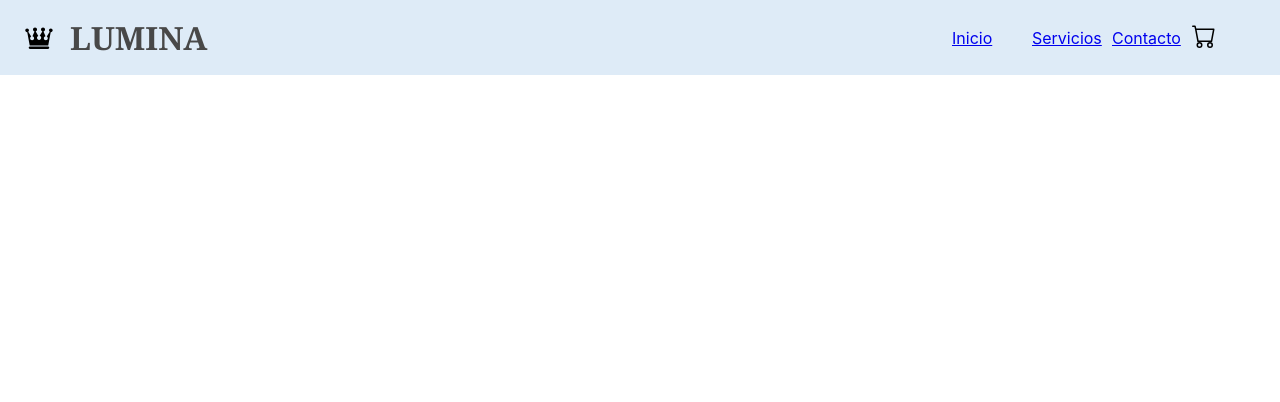
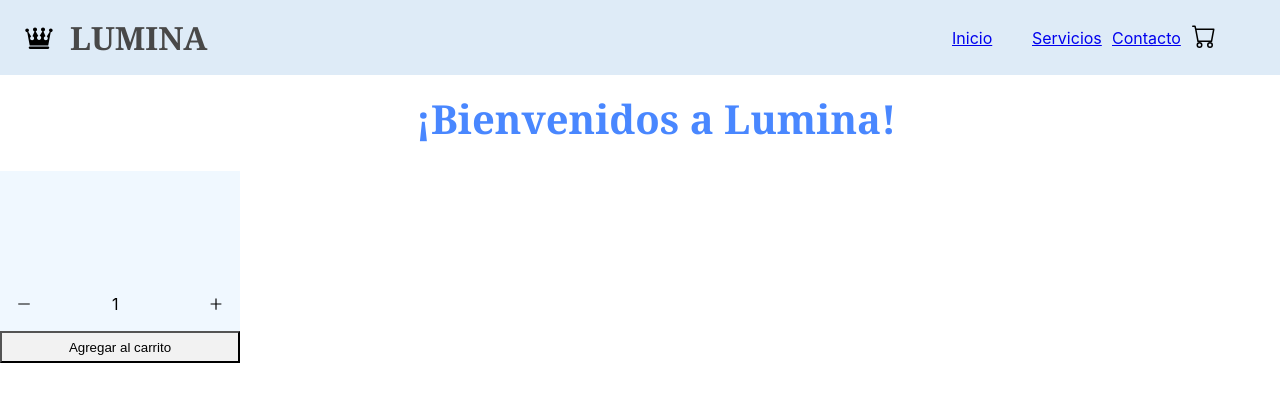
Before and after one commit to CamilaLobos/Lumina, a React (Create React App) app: page / in a window 1280 px wide. Shown: the top 402 px of the page. Built offline with nearby package versions, Linux system fonts and the light colour scheme.

Commit message:
Commit del Boton contador del desafio de la clase 5

```diff
--- a/public/index.html
+++ b/public/index.html
@@ -24,7 +24,7 @@
       work correctly both with client-side routing and a non-root public URL.
       Learn how to configure a non-root public URL by running `npm run build`.
     -->
-    <title>React App</title>
+    <title>LUMINA - Tienda de Ropa -</title>
   </head>
   <body>
     <noscript>You need to enable JavaScript to run this app.</noscript>
--- a/src/App.js
+++ b/src/App.js
@@ -11,7 +11,8 @@ function App() {
         <NavBar />
       </header>
       <main>
-        <ItemListContainer greetings='¡Bienvenidos a Lumina!'/>
+        <ItemListContainer
+        greetings = '¡Bienvenidos a Lumina!'/>
       </main>
 
     </div>
--- a/src/components/CardWidget.js
+++ b/src/components/CardWidget.js
@@ -1,5 +1,5 @@
 import React from "react";
-import './../CardWidget.css';
+import './CardWidget.css';
 import {BsCart} from 'react-icons/bs';
 
 
--- /dev/null
+++ b/src/components/ItemCount.css
@@ -0,0 +1,33 @@
+.containerGeneral{
+    width: 15rem;
+    height: 10rem;
+}
+
+.contenedorItemCount{
+    width: 15rem;
+    height: 10rem;
+    background-color: aliceblue;
+    display: inline-flex;
+    justify-content: space-around;
+}
+
+.imagenMasMenos{
+    width: 1rem;
+    height: 1rem;
+    flex-direction: column;
+    margin-top: 7.8rem;
+}
+.agregaCarrito{
+    width: 100%;
+    height: 2rem;
+    display:inline-block;
+}
+.itemCounter{
+    width: 4rem;
+    height: 2rem;
+    margin: 7.7rem 0 0 3rem;
+}
+.botonAgregar{
+    width: 100%;
+    height: 3rem;
+}
--- a/src/components/ItemCount.js
+++ b/src/components/ItemCount.js
@@ -1,37 +1,46 @@
-import React , {useState} from 'react';
-import './../ItemCount.css';
+import React , {useEffect, useState} from 'react';
+import './ItemCount.css';
+import {AiOutlinePlus, AiOutlineMinus} from 'react-icons/ai';
 
 
-export default function ItemCount(){
+export default function ItemCount({inicio, onAdd}){
     const [itemCounter, setItemCounter] = useState(inicio);
+    const [stockCount, setStockCount] = useState(10)
 
-    function suma(){
-        if(itemCounter < stock){
+    function agregar(){
+        if(itemCounter < stockCount){
             setItemCounter (itemCounter + 1);
+
+        }else{
+            alert('La cantidad seleccionada de productos no esta disponible.')
+            setItemCounter(itemCounter);
         }
     }
-
-    function resta(){
+    function quitar(){
         if(itemCounter > 0){
             setItemCounter (itemCounter - 1);
+        }else{
+            setItemCounter(itemCounter);
         }
     }
 
     function agregarAlCarrito(){
         onAdd(itemCounter);
-    }
+    };
 
 
 
 
     return(
-        <div>
+        <div className='containerGeneral'>
             <div className='contenedorItemCount'>
-                <button onClick={resta}>-</button>
-                <p>{itemCounter}</p>
-                <button onClick={suma}>+</button>
+            <AiOutlineMinus className='imagenMasMenos' onClick={() => setItemCounter(quitar)} />
+            <p className='itemCounter'>{itemCounter}</p>
+            <AiOutlinePlus className='imagenMasMenos' onClick={() => setItemCounter(agregar)}/>
             </div>
-            <button className='agregaCarrito' onClick={addToCart}>Agregar al carrito</button>
+
+            <button className='agregaCarrito' onClick={agregarAlCarrito}>Agregar al carrito</button>
+
         </div>
     );
 }
--- /dev/null
+++ b/src/components/ItemListContainer.css
@@ -0,0 +1,14 @@
+*{
+    margin: 0;
+    padding: 0;
+    box-sizing: border-box;
+}
+
+.greeting{
+    width: 100%;
+    height: 4rem;
+    font-size: 2.5rem;
+    color: #4987ff;
+    display: flex;
+    justify-content: center;
+}
--- a/src/components/ItemListContainer.js
+++ b/src/components/ItemListContainer.js
@@ -1,14 +1,27 @@
 import React from "react";
+
 import ItemCount from './ItemCount';
+import './ItemListContainer.css';
 
 
 
 export default function ItemListContainer({greetings}) {
+
+    function agregarAlCarrito(itemCount){
+        console.log(itemCount);
+    }
     return(
-        <div>
-            <h1>{greetings}</h1>
+        <div className="container-general">
+            <section>
+                <h1 className="greeting">{greetings}</h1>
+            </section>
 
-            <ItemCount />
+            <div>
+                <ItemCount
+                inicio={1}
+                onAdd={agregarAlCarrito} />
+            </div>
+
         </div>
     )
 }
--- a/src/components/NavBar.js
+++ b/src/components/NavBar.js
@@ -1,6 +1,6 @@
 import React from 'react';
-import CardWidget from './CardWidget.js';
-import './../NavBar.css';
+import CardWidget from './CardWidget';
+import './NavBar.css';
 import {GiQueenCrown} from 'react-icons/gi';
 
 
--- a/src/index.js
+++ b/src/index.js
@@ -1,14 +1,14 @@
 import React from 'react';
 import ReactDOM from 'react-dom';
 import './index.css';
-import NavBar from './components/NavBar';
+import App from './App';
 
 
 
 
 ReactDOM.render(
   <React.StrictMode>
-    <NavBar />
+    <App />
   </React.StrictMode>,
   document.getElementById('root')
 );
```
Also changed, not shown: src/ItemCount.css (deleted, +0 -10 lines), src/components/CardWidget.css (renamed from src/CardWidget.css), src/components/NavBar.css (renamed from src/NavBar.css).
